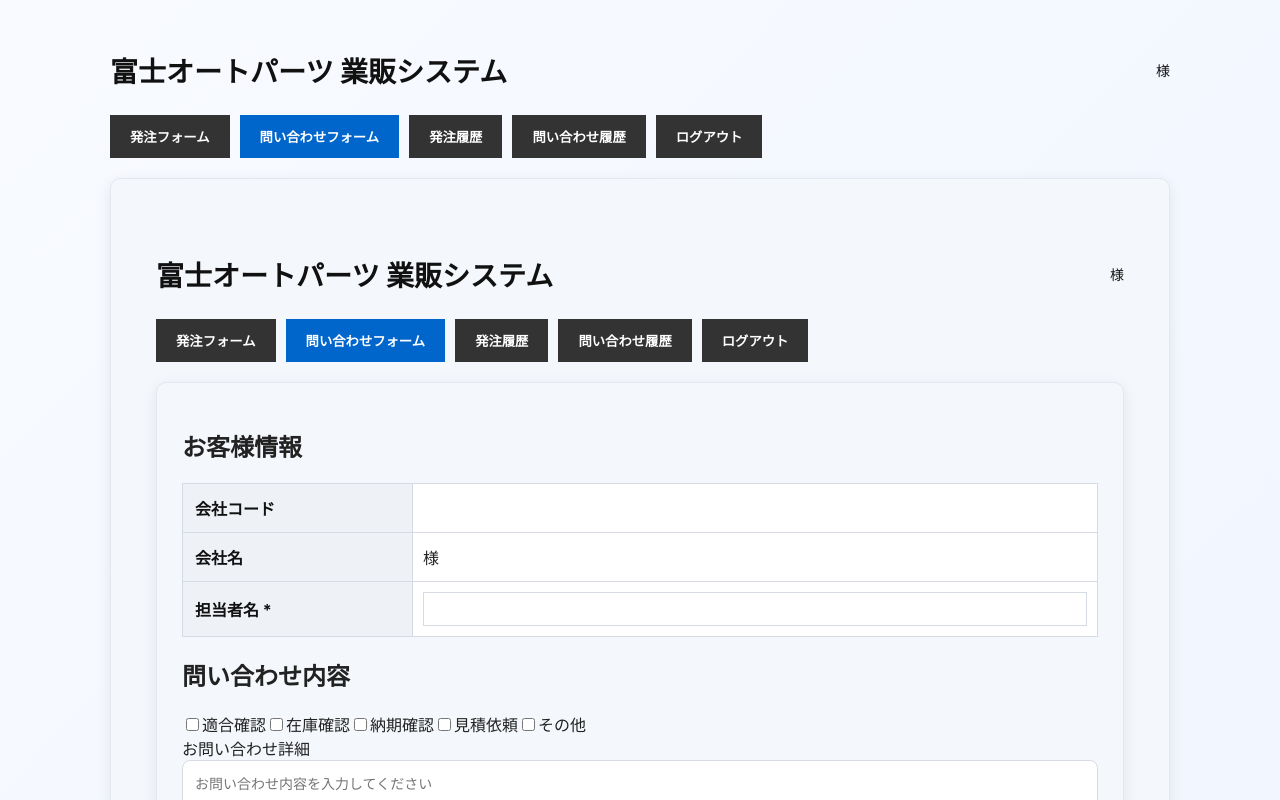
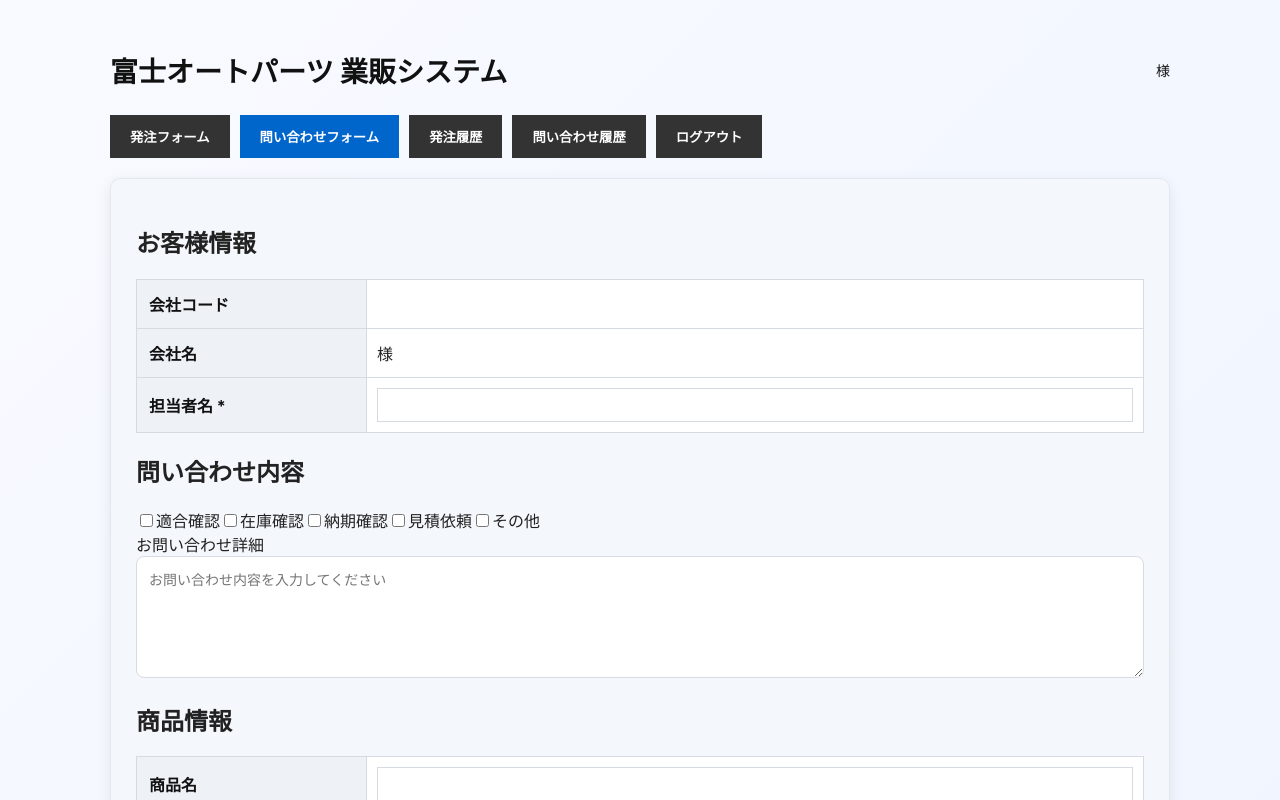
Before and after one commit to hashimotocpi/order-form, a React (Vite) app: page /inquiry in a window 1280 px wide. Shown: the top 800 px of the page. Built offline with nearby package versions, Linux system fonts and the light colour scheme; sample sign-in values are in the browser's storage.

Commit message:
remove vercel config

```diff
--- a/src/App.jsx
+++ b/src/App.jsx
@@ -45,9 +45,9 @@ function App() {
           path="/inquiry"
           element={
             user ? (
-              <Layout user={user} onLogout={logout}>
+
                 <InquiryForm user={user} setUser={setUser} />
-              </Layout>
+
             ) : (
               <Navigate to="/login" />
             )
@@ -59,9 +59,9 @@ function App() {
           path="/order"
           element={
             user ? (
-              <Layout user={user} onLogout={logout}>
+
                 <OrderForm user={user} setUser={setUser} />
-              </Layout>
+
             ) : (
               <Navigate to="/login" />
             )
```
